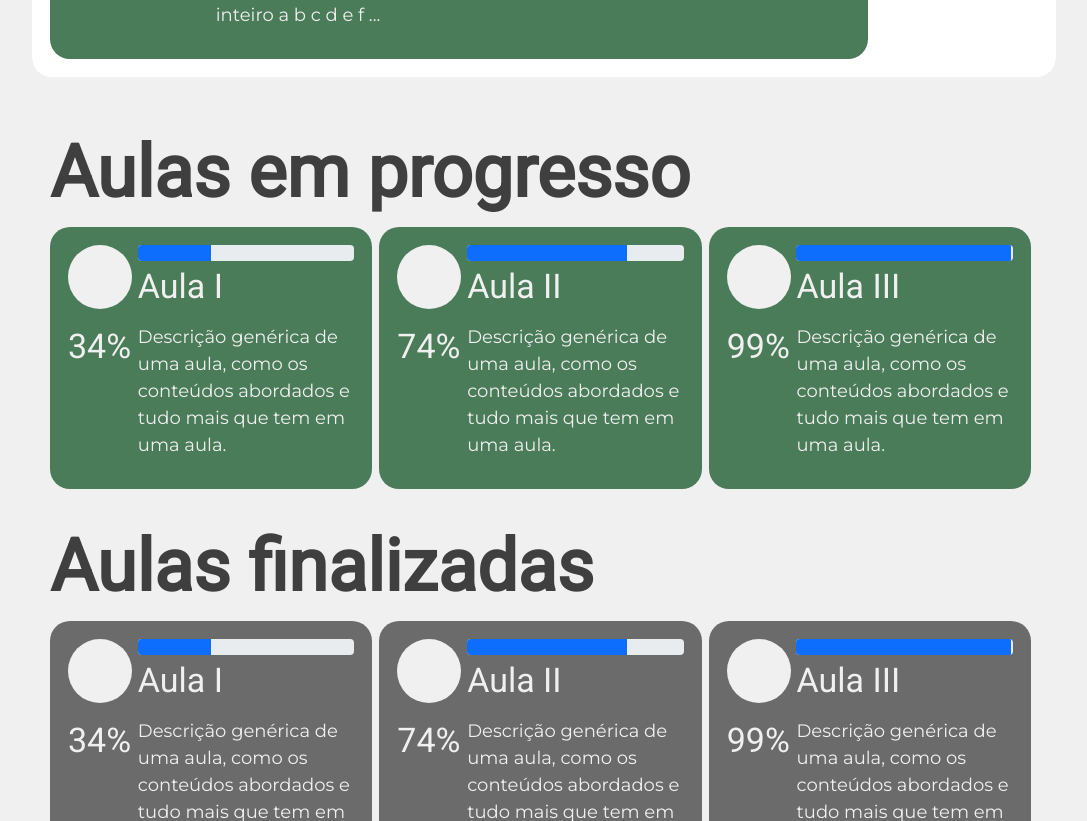
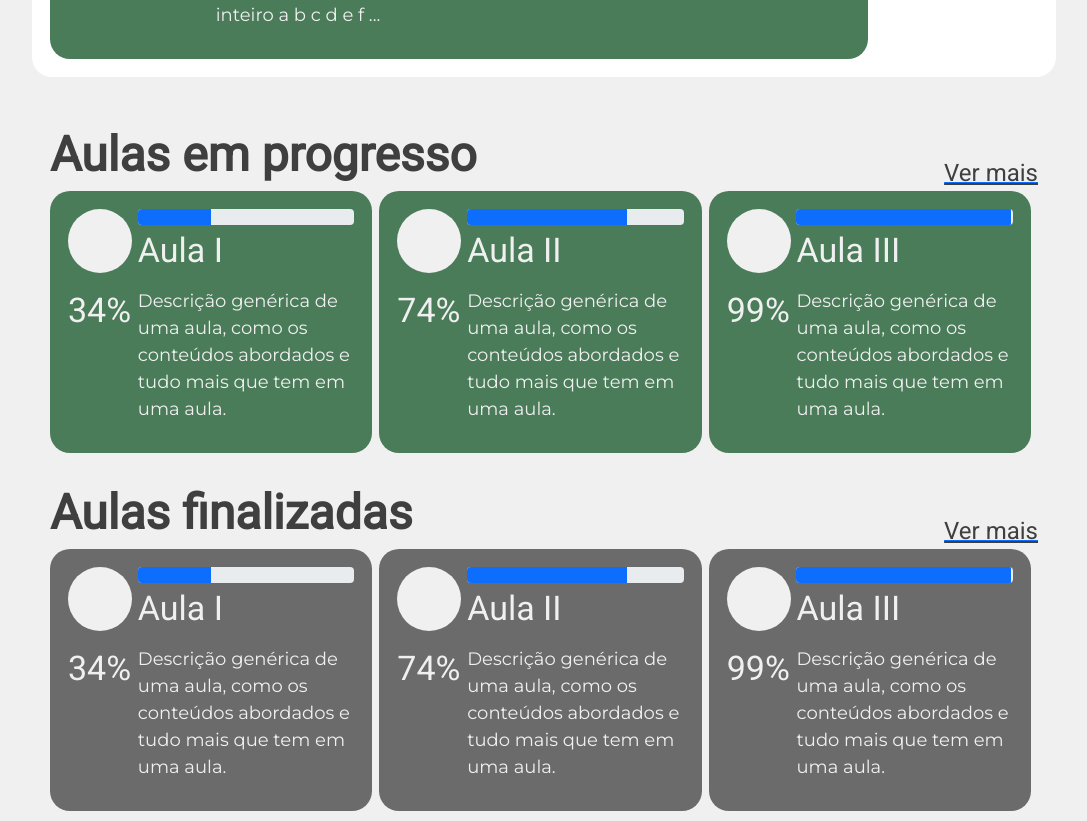
Before and after one commit to GabrielKishida/Iara, a React (Create React App) app: page /user in a window 1280 px wide. Shown: the part 504-1325 px from the top of the page, without its empty margins (96-1183 px from the left). Built offline with nearby package versions, Linux system fonts and the light colour scheme.

Commit message:
✨ Finish User Page

```diff
--- a/src/components/theme/grid.ts
+++ b/src/components/theme/grid.ts
@@ -7,6 +7,7 @@ export const Grid = styled.div`
 
 interface RowProps {
   justifyContent?: string;
+  alignItems?: string;
 }
 
 export const Row = styled.div`
@@ -14,6 +15,8 @@ export const Row = styled.div`
   flex-direction: row;
   justify-content: ${(props: RowProps) =>
     props.justifyContent ?? "space-evenly"};
+  ${(props: RowProps) =>
+    props.alignItems ? "align-items: " + props.alignItems : ""}
 `;
 
 interface ColProps {
--- a/src/modules/UserPage/UserPage.tsx
+++ b/src/modules/UserPage/UserPage.tsx
@@ -1,8 +1,17 @@
-import { H1, H2, ProfileCard, VSeparator, HSeparator } from "../../components";
+import {
+  H1,
+  H3,
+  LinkText,
+  ProfileCard,
+  VSeparator,
+  HSeparator,
+} from "../../components";
 import { LinkButton } from "../../components/button";
 import { ClassCard } from "../../components/card/class_card";
 import { Col, Grid, Row, VBox } from "../../components/theme/grid";
 import { WhiteBox } from "../../components/white_box/white_box";
+
+import { Link } from "react-router-dom";
 
 export const UserPage: React.FC = () => {
   return (
@@ -35,7 +44,13 @@ export const UserPage: React.FC = () => {
       <VSeparator />
       <Row>
         <VBox>
-          <H2>Aulas em progresso</H2>
+          <Row justifyContent="space-between" alignItems="flex-end">
+            <H3>Aulas em progresso</H3>
+            <Link to="/in-progress">
+              <LinkText>Ver mais</LinkText>
+            </Link>
+          </Row>
+
           <Row justifyContent="flex-start">
             {MOCK_CLASSES.map((classData) => (
               <>
@@ -51,7 +66,12 @@ export const UserPage: React.FC = () => {
           </Row>
           <VSeparator />
 
-          <H2>Aulas finalizadas</H2>
+          <Row justifyContent="space-between" alignItems="flex-end">
+            <H3>Aulas finalizadas</H3>
+            <Link to="/finished-classes">
+              <LinkText>Ver mais</LinkText>
+            </Link>
+          </Row>
           <Row justifyContent="flex-start">
             {MOCK_CLASSES.map((classData) => (
               <>
```
